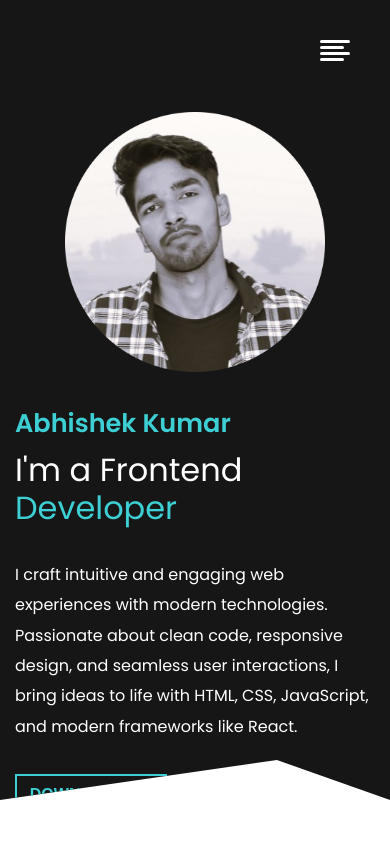
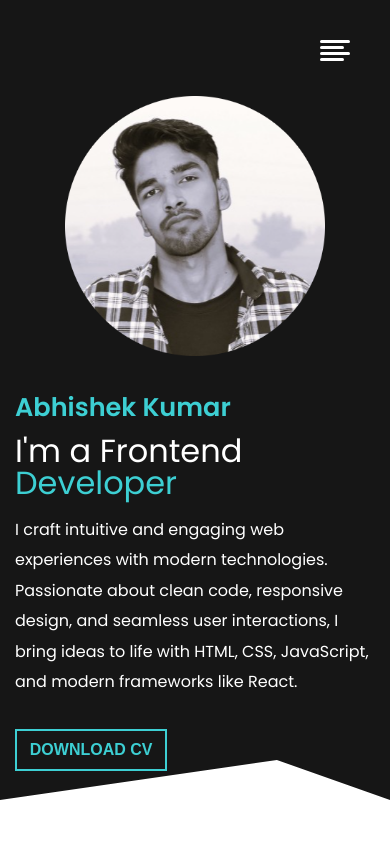
Before and after one commit to abhi7488-dev/Portfolio-website, a plain HTML site: page index.html in a window 390 px wide. Shown: the top 844 px of the page. Drawn offline with Linux system fonts and the light colour scheme.

Commit message:
i changes position of hero class

```diff
--- a/style.css
+++ b/style.css
@@ -449,10 +449,13 @@ footer .copyright{
 @media (max-width: 576px){
     .hero{
         flex-direction: column;
-        padding-top: 7rem;
+        padding-top: 6rem;
     }
     .hero .right h1 {
         font-size: 2rem;
+        font-weight: 100;
+        line-height: 1;
+        margin-bottom: 1rem;
     }
     .hero .right {
         padding-top: 2rem;
```
